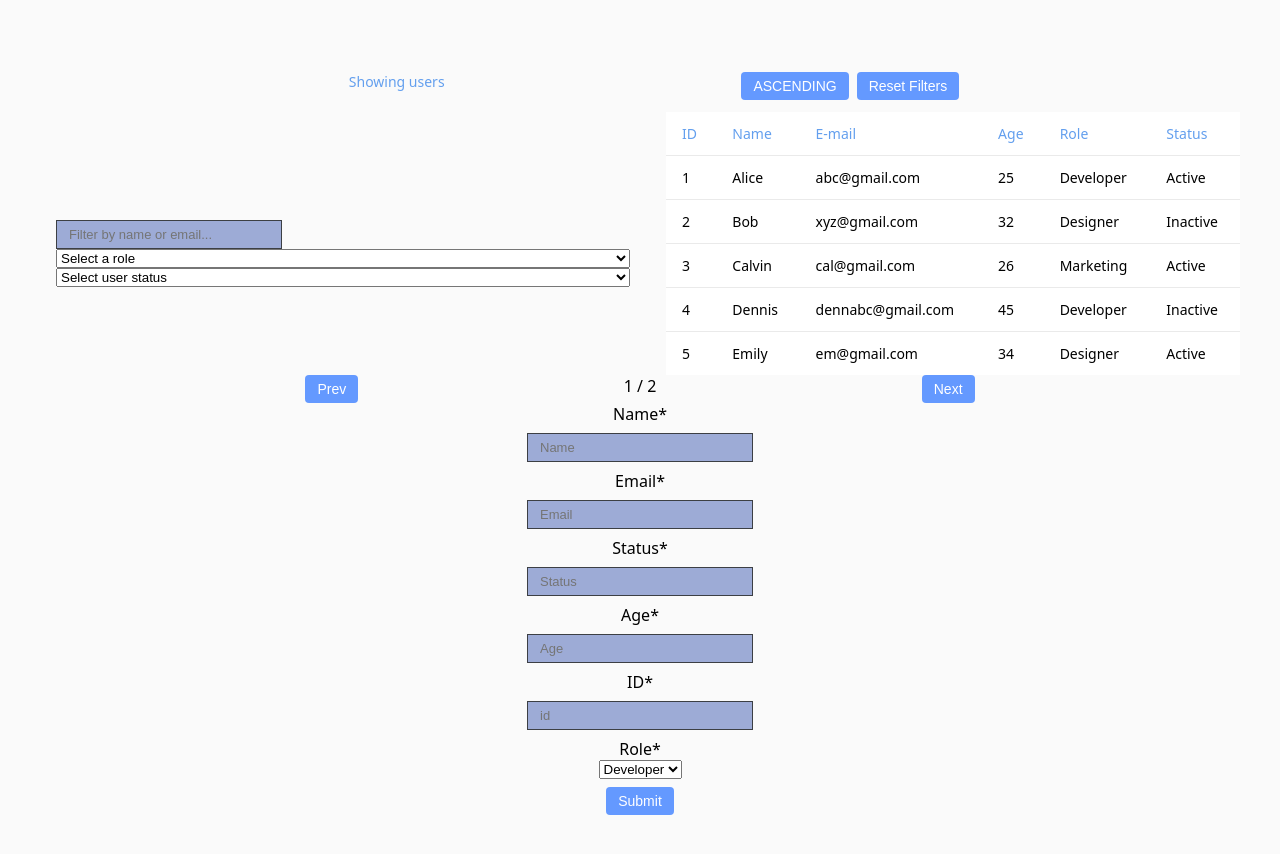
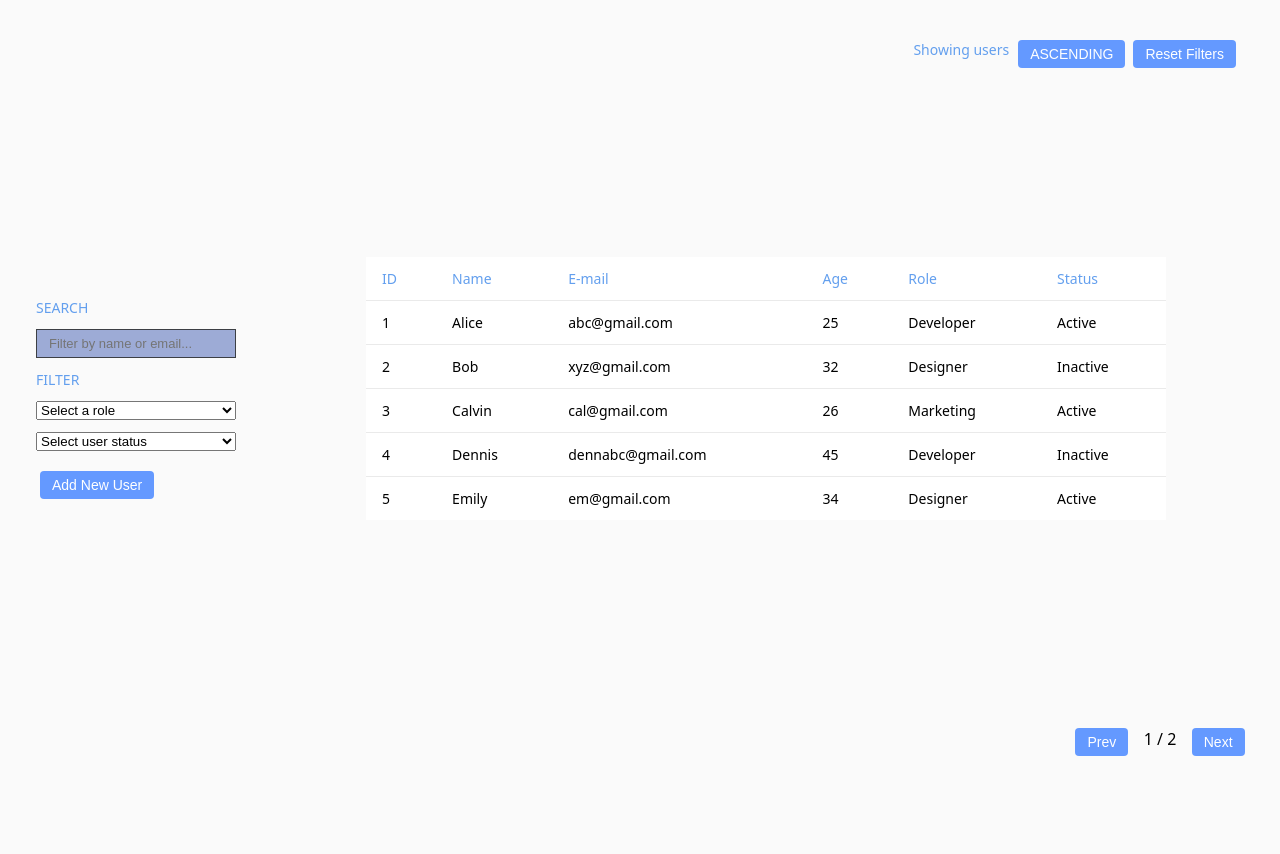
Before and after one commit to aashishah/async-dashboard, a React (Create React App) app: page / in a window 1280 px wide. Shown: the top 854 px of the page. Built offline with nearby package versions, Linux system fonts and the light colour scheme.

Commit message:
fixed minor issues and ui fixes

```diff
--- a/src/App.css
+++ b/src/App.css
@@ -1,11 +1,13 @@
- body {
+ html, body {
       font-family: system-ui, -apple-system, sans-serif;
       background: #fafafa;
-      padding: 40px;
+      padding: 10px;
+      height: 100%;
     }
 
     #root{
         width: 100%;
+        height: 100%;
     }
 
     .user-table{
@@ -45,31 +47,51 @@
      justify-content: center;
      gap: 20px;
       width: 100%;
+      height: 75%;
+
+      .left-panel{
+        width: 250px;
+          flex-direction: column;
+          gap: 20px;
+          font-size: 14px;
+          justify-content: space-evenly;
+          margin-top: 20px;
+        padding: 12px 16px;
+
+        button{
+          margin-top: 20px;;
+        }
+      }
+
+      .left{
+       width: 200px;
+        font-size: 14px;
+        color: #639fee;
+        display: flex;
+        flex-direction: column;
+        gap: 12px;
+        justify-content: space-evenly;
+
+
+        select{
+          width: 100%;
+        }
+
     }
 
-    .bottom{
-        margin-top: 20px;
-        padding: 12px 16px;
+    }
+
+    .topbar{
+        margin: 20px;
         font-size: 14px;
-        width: 100%;
         color: #639fee;
         display: flex;
         flex-direction: row;
-        justify-content: space-evenly;
+        justify-content: flex-end;
+        gap: 5px;
 
     }
 
-    .left{
-        margin-top: 20px;
-        padding: 12px 16px;
-        font-size: 14px;
-        width: 100%;
-        color: #639fee;
-        display: flex;
-        flex-direction: column;
-        justify-content: space-evenly;
-
-    }
 
     input{
 
@@ -78,7 +100,6 @@
                     border: 1px solid rgb(60, 63, 68);
                     font-size: 13px;
                     color: rgb(247, 248, 248);
-                   width: 200px;
                     appearance: none;
                     transition: border 0.15s ease 0s;
                     :focus{
@@ -93,6 +114,9 @@
         display: flex;
         flex-direction: row;
         justify-content: space-evenly;
+        width: 200px;
+        float: right;
+        margin-top: 40px;
     }
 
     button {
@@ -106,10 +130,29 @@
       font-size: 14px;
     }
 
+    .open-form{
+      display: flex;
+      flex-direction: row;
+      align-items: center;
+      gap: 20px;
+      padding: 10px 20px;
+
+      button{
+        height: 28px;
+      }
+
+      span{
+        color: rgb(100, 153, 255);
+      }
+    }
+
     .form-submission{
       display: flex;
       flex-direction: column;
-      align-items: center;
+      align-items: left;
+      border: 3px rgb(100, 153, 255) solid;
+      width: fit-content;
+      padding: 20px;
 
       input{
         margin: 8px 0;
@@ -125,6 +168,7 @@
       cursor: pointer;
       font-size: 14px;
       margin: 8px 0;
+      width: 120px;
     }
 
     label{
--- a/src/components/AddUserModal.js
+++ b/src/components/AddUserModal.js
@@ -1,6 +1,8 @@
 import { useState } from "react";
 
 export default function AddUserModal({ setUsers }) {
+
+    const [onOpen, setOnOpen] = useState(false);
 
     const [formData, setFormData] = useState({
         id: null,
@@ -20,14 +22,18 @@ export default function AddUserModal({ setUsers }) {
 
     function submitForm() {
         setSubmissionStatus(true);
-        setTimeout(()=>{
+        setTimeout(() => {
             console.log("Form submitted:", formData);
             setUsers(prev => [...prev, formData]);
             setSubmissionStatus(false);
         }, 3000);
     }
 
-    return (<form className="form-submission" onSubmit={(e) => {
+    return (<>
+    {onOpen ? <div className="open-form"><span>Add New User</span><button onClick={() => setOnOpen(false)}>Close Form</button></div> : <button onClick={() => setOnOpen(true)}>Add New User</button>}
+    {onOpen &&
+
+    <form className="form-submission" onSubmit={(e) => {
         e.preventDefault();
         submitForm();
         setFormData({
@@ -39,21 +45,29 @@ export default function AddUserModal({ setUsers }) {
             role: "Developer"
         });
     }}>
-                    <span>Name*</span><input type="text" name="name" value={formData.name} placeholder="Name" minLength={3} onChange={e => handleChange(e, "name")} disabled={submissionStatus} />
-                    <span>Email*</span><input type="email" name="email" value={formData.email} placeholder="Email" onChange={e => handleChange(e, "email")} disabled={submissionStatus} />
+        <div><span>Name*  </span><input type="text" name="name" value={formData.name} placeholder="Name" minLength={3} onChange={e => handleChange(e, "name")} disabled={submissionStatus} />
+        </div>
 
-                    <span>Status*</span><input type="text" name="status" value={formData.status}placeholder="Status" maxLength={1} onChange={e => handleChange(e, "status")} disabled={submissionStatus} />
+        <div><span>Email*  </span><input type="email" name="email" value={formData.email} placeholder="Email" onChange={e => handleChange(e, "email")} disabled={submissionStatus} />
+        </div>
+        <div><span>Status*  </span><input type="text" name="status" value={formData.status} placeholder="Status" maxLength={1} onChange={e => handleChange(e, "status")} disabled={submissionStatus} />
+        </div>
+        <div>
+            <span>Age*    </span><input type="text" name="age" value={formData.age} placeholder="Age" onChange={e => handleChange(e, "age")} disabled={submissionStatus} />
+        </div>
+        <div>
+            <span>ID*     </span><input type="number" name="id" value={formData.id} placeholder="id" onChange={e => handleChange(e, "id")} disabled={submissionStatus} />
+        </div>
+        <div>
 
-                    <span>Age*</span><input type="text" name="age" value={formData.age} placeholder="Age" onChange={e => handleChange(e, "age")} disabled={submissionStatus} />
-                    <span>ID*</span><input type="number" name="id" value={formData.id} placeholder="id" onChange={e => handleChange(e, "id")} disabled={submissionStatus} />
-
-
-                    <span>Role*</span><select name="roles" onChange={e => handleChange(e, "role")} disabled={submissionStatus}>
+            <span>Role*  </span><select name="roles" onChange={e => handleChange(e, "role")} disabled={submissionStatus}>
                 <option name="roles" value="developer">Developer</option>
                 <option name="roles" value="designer">Designer</option>
                 <option name="roles" value="manager">Manager</option>
             </select>
+        </div>
         <button type="submit" disabled={submissionStatus}>Submit</button>
         {submissionStatus ? <p color='red'>Adding User, please wait</p> : null}
-                </form>)
+    </form>}
+    </>)
 }
--- a/src/components/FilterPanel.js
+++ b/src/components/FilterPanel.js
@@ -31,6 +31,7 @@ export default function FilterPanel({ query, setQuery }) {
     return (
         <>
             <div className="left">
+                <span>SEARCH</span>
                 <input
                     type="text"
                     placeholder="Filter by name or email..."
@@ -38,6 +39,7 @@ export default function FilterPanel({ query, setQuery }) {
                         handleSearch(e);
                     }}
                 />
+                <span>FILTER</span>
                 <select  onChange={(e) => handleChange(e, "role")}>
                     <option value="all">Select a role</option>
                     <option value="Developer">Developer</option>
--- a/src/components/TopBar.js
+++ b/src/components/TopBar.js
@@ -3,8 +3,9 @@
 export default function TopBar({ query, setQuery }) {
     return(
         <>
-        <div className="bottom">
-            Showing {query && query.role !== "all" ? query.role : ""} {query && query.status !== "all" ? query.status === "A" ? "Active" : "Inactive" : ""} users
+        <div className="topbar">
+            <span>Showing {query && query.role !== "all" ? query.role : ""} {query && query.status !== "all" ? query.status === "A" ? "Active" : "Inactive" : ""} users
+            </span>
         <div>
             <button onClick={() => setQuery(prev => ({ ...prev, sortOrder: prev.sortOrder === "asc" ? "desc" : "asc" }))}>
                 {query.sortOrder === "asc" ? "ASCENDING" : "DESCENDING"}
--- a/src/components/Workspace.js
+++ b/src/components/Workspace.js
@@ -15,16 +15,16 @@ export default function Workspace() {
     page: 1
   });
 
-  const [users, setUsers]= useState([])
+  const [users, setUsers] = useState([])
 
   useEffect(() => {
     const timer = setTimeout(() => {
       setUsers([
         { id: 1, name: 'Alice', email: 'abc@gmail.com', age: 25, role: "Developer", status: "A" },
         { id: 2, name: 'Bob', email: 'xyz@gmail.com', age: 32, role: "Designer", status: "I" },
-      { id: 3, name: 'Calvin', email: 'cal@gmail.com', age: 26,   role: "Marketing", status: "A" },
-      { id: 4, name: 'Dennis', email: 'dennabc@gmail.com', age: 45,   role: "Developer", status: "I" },
-      { id: 5, name: 'Emily', email: 'em@gmail.com', age: 34,  role: "Designer", status: "A" },
+        { id: 3, name: 'Calvin', email: 'cal@gmail.com', age: 26, role: "Marketing", status: "A" },
+        { id: 4, name: 'Dennis', email: 'dennabc@gmail.com', age: 45, role: "Developer", status: "I" },
+        { id: 5, name: 'Emily', email: 'em@gmail.com', age: 34, role: "Designer", status: "A" },
         { id: 6, name: 'Ferb', email: 'fer@gmail.com', age: 29, role: "Marketing", status: "I" },
         { id: 7, name: 'Gavin', email: 'gav@gmail.com', age: 35, role: "Developer", status: "A" },
         { id: 8, name: 'Hermione', email: 'hermy@gmail.com', age: 24, role: "Designer", status: "I" }]);
@@ -79,11 +79,13 @@ export default function Workspace() {
     <>
       <TopBar query={query} setQuery={setQuery} />
       <div className="dash">
+        <div className="left-panel">
         <FilterPanel query={query} setQuery={setQuery} />
-      <UsersTable query={query} setQuery={setQuery} users={filteredUsers}/>
+        <AddUserModal setUsers={setUsers} />
         </div>
-      <Pagination query = {query} totalPages={totalPages} setQuery={setQuery} />
-      <AddUserModal setUsers = {setUsers}></AddUserModal>
+        <UsersTable query={query} setQuery={setQuery} users={filteredUsers} />
+      </div>
+      <Pagination query={query} totalPages={totalPages} setQuery={setQuery} />
     </>
   );
 }
```
Lines whose indentation alone changed are shown as unchanged.
